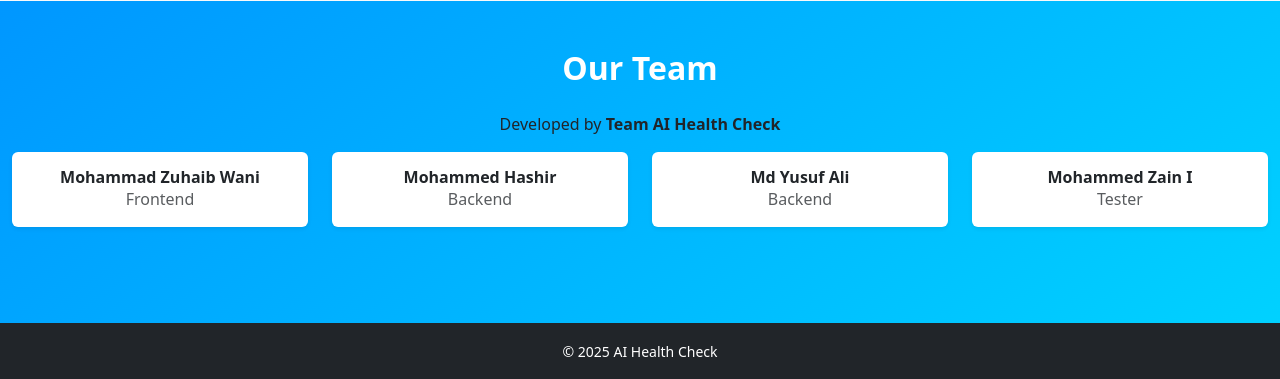
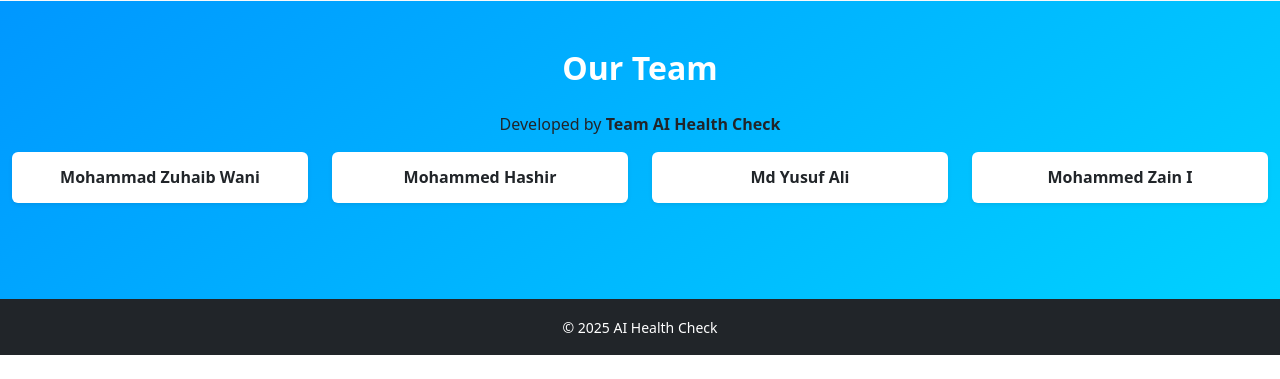
Before and after one commit to Zuhaib-01/AIHealthCheck, a Flask app: page /about in a window 1280 px wide. Shown: the part 615-994 px from the top of the page. After the commit the page ends 970 px from the top, so only its background shows below. Run offline with Flask 3, Linux system fonts and the light colour scheme.

Commit message:
updated about page

```diff
--- a/templates/about.html
+++ b/templates/about.html
@@ -56,25 +56,25 @@
       <div class="col-md-3 col-sm-6">
         <div class="card p-3 shadow-sm border-0">
           <h5 class="fw-semibold mb-0">Mohammad Zuhaib Wani</h5>
-          <p class="text-muted mb-0">Frontend</p>
+          <!-- <p class="text-muted mb-0">Frontend</p> -->
         </div>
       </div>
       <div class="col-md-3 col-sm-6">
         <div class="card p-3 shadow-sm border-0">
           <h5 class="fw-semibold mb-0">Mohammed Hashir</h5>
-          <p class="text-muted mb-0">Backend</p>
+          <!-- <p class="text-muted mb-0">Backend</p> -->
         </div>
       </div>
       <div class="col-md-3 col-sm-6">
         <div class="card p-3 shadow-sm border-0">
           <h5 class="fw-semibold mb-0">Md Yusuf Ali</h5>
-          <p class="text-muted mb-0">Backend</p>
+          <!-- <p class="text-muted mb-0">Backend</p> -->
         </div>
       </div>
       <div class="col-md-3 col-sm-6">
         <div class="card p-3 shadow-sm border-0">
           <h5 class="fw-semibold mb-0">Mohammed Zain I</h5>
-          <p class="text-muted mb-0">Tester</p>
+          <!-- <p class="text-muted mb-0">Tester</p> -->
         </div>
       </div>
     </div>
```
